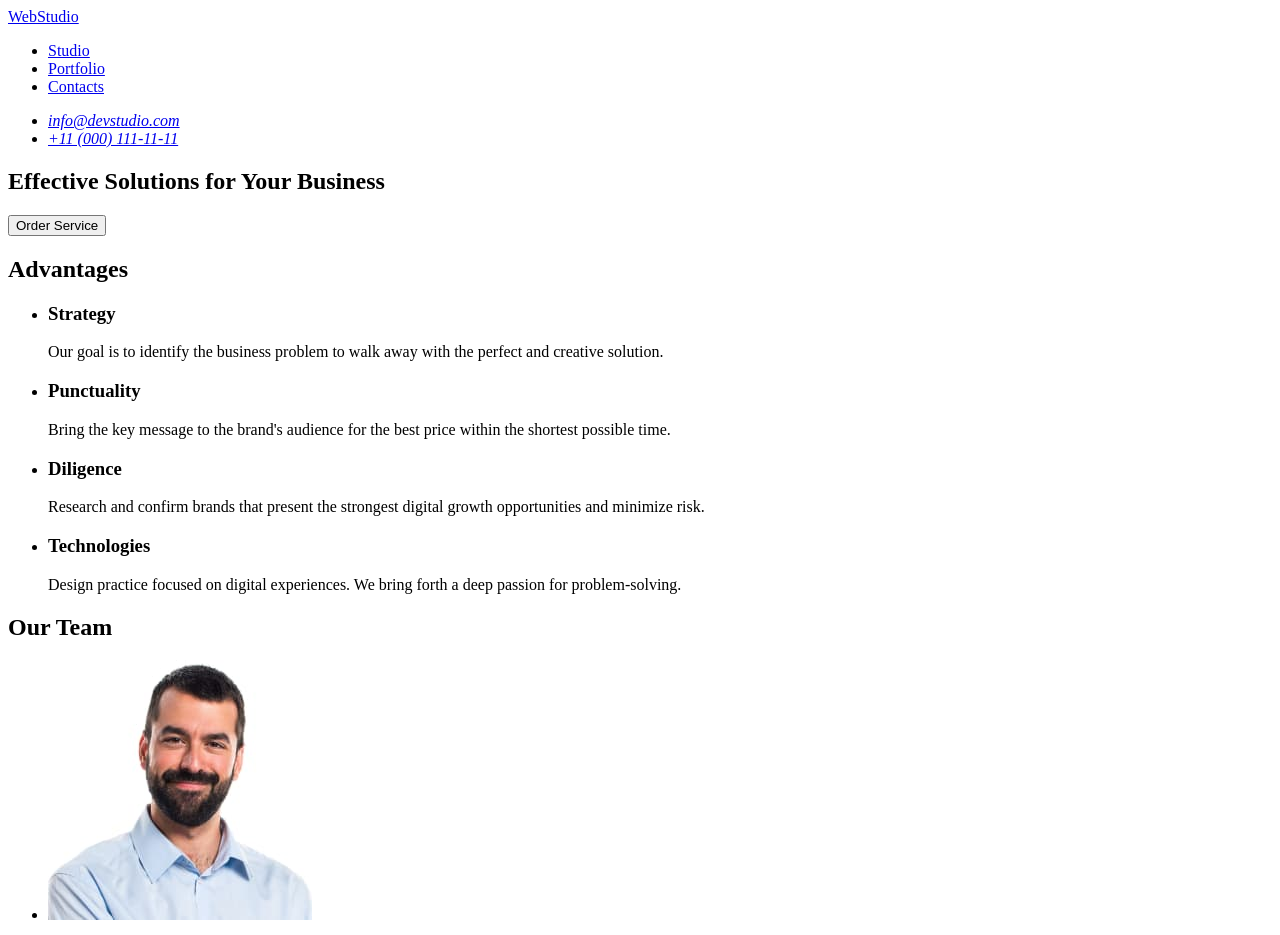
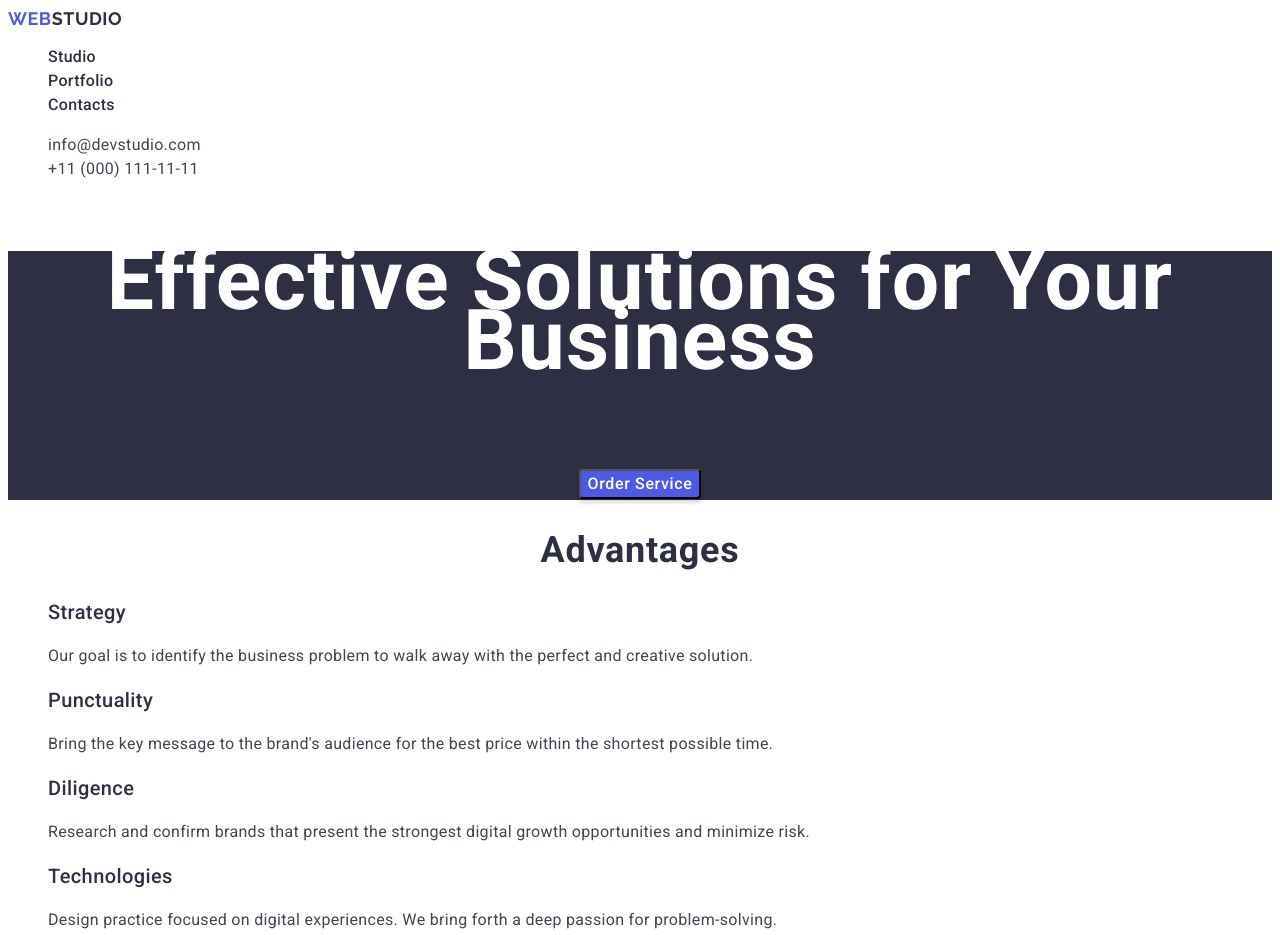
Before and after one commit to YeVlad/goit-markup-hw-02, a plain HTML site: page index.html in a window 1280 px wide. Shown: the top 935 px of the page. Drawn offline with Linux system fonts and the light colour scheme.

Commit message:
Maybe finish 2

```diff
--- a/css/styles.css
+++ b/css/styles.css
@@ -0,0 +1,139 @@
+.logo-word {
+  font-family: Raleway;
+  font-size: 18px;
+  font-style: normal;
+  font-weight: 700;
+  line-height: 21px;
+  letter-spacing: 0.54px;
+  text-transform: uppercase;
+  text-decoration: none;
+}
+.logo-word .logo-piece {
+  color: #4d5ae5;
+}
+.logo-word .logo-piece-up {
+  color: #2e2f42;
+}
+.logo-word .logo-piece-down {
+  color: #f4f4fd;
+}
+
+/*Header*/
+header {
+  background-color: #ffffff;
+}
+
+ul {
+  list-style: none;
+}
+a {
+  text-decoration: none;
+}
+
+nav .link {
+  color: #2e2f42;
+  font-family: Roboto;
+  font-size: 16px;
+  font-style: normal;
+  font-weight: 500;
+  line-height: 24px;
+  letter-spacing: 0.32px;
+}
+
+address .contact {
+  color: #434455;
+  font-family: Roboto;
+  font-size: 16px;
+  font-style: normal;
+  font-weight: 400;
+  line-height: 24px;
+  letter-spacing: 0.32px;
+}
+
+/***********/
+
+/*Main*/
+main {
+  background-color: #ffffff;
+}
+
+h2 {
+  color: #2e2f42;
+  text-align: center;
+  font-family: Roboto;
+  font-size: 36px;
+  font-style: normal;
+  font-weight: 700;
+  line-height: 40px;
+  letter-spacing: 0.72px;
+  text-transform: capitalize;
+}
+
+h3 {
+  color: #2e2f42;
+  font-family: Roboto;
+  font-size: 20px;
+  font-style: normal;
+  font-weight: 500;
+  line-height: 24px;
+  letter-spacing: 0.4px;
+}
+
+p {
+  color: #434455;
+  font-family: Roboto;
+  font-size: 16px;
+  font-style: normal;
+  font-weight: 400;
+  line-height: 24px;
+  letter-spacing: 0.32px;
+}
+
+.hero {
+  background-color: #2e2f42;
+  color: #fff;
+  text-align: center;
+  font-family: Roboto;
+  font-size: 56px;
+  font-style: normal;
+  font-weight: 700;
+  line-height: 60px;
+  letter-spacing: 1.12px;
+}
+
+.hero-button {
+  border-radius: 4px;
+  background: #4d5ae5;
+  box-shadow: 0px 4px 4px 0px rgba(0, 0, 0, 0.15);
+
+  color: #fff;
+  font-family: Roboto;
+  font-size: 16px;
+  font-style: normal;
+  font-weight: 500;
+  line-height: 24px;
+  letter-spacing: 0.64px;
+}
+
+.team-list {
+  background-color: #f4f4fd;
+}
+
+/***********/
+
+/*Fotter*/
+footer {
+  background-color: #2e2f42;
+}
+
+footer > p {
+  color: #f4f4fd;
+  font-family: Roboto;
+  font-size: 16px;
+  font-style: normal;
+  font-weight: 400;
+  line-height: 24px;
+  letter-spacing: 0.32px;
+}
+
+/***********/
--- a/index.html
+++ b/index.html
@@ -5,23 +5,36 @@
     <meta name="viewport" content="width=device-width, initial-scale=1.0" />
     <title>Main Page</title>
     <link rel="stylesheet" href="./css/styles.css" />
+    <link rel="preconnect" href="https://fonts.googleapis.com" />
+    <link rel="preconnect" href="https://fonts.gstatic.com" crossorigin />
+    <link
+      href="https://fonts.googleapis.com/css2?family=Raleway:wght@700&display=swap"
+      rel="stylesheet"
+    />
+    <link
+      href="https://fonts.googleapis.com/css2?family=Roboto:wght@400;500;700&display=swap"
+      rel="stylesheet"
+    />
   </head>
   <body>
     <header>
       <!---->
       <!--NAV-->
       <nav>
-        <a href="./index.html">WebStudio </a>
+        <a href="./index.html" class="logo-word"
+          ><span class="logo-piece">Web</span
+          ><span class="logo-piece-up">Studio</span></a
+        >
 
         <ul>
           <li>
-            <a href="#">Studio</a>
+            <a class="link" href="#">Studio</a>
           </li>
           <li>
-            <a href="#">Portfolio</a>
+            <a class="link" href="#">Portfolio</a>
           </li>
           <li>
-            <a href="#">Contacts</a>
+            <a class="link" href="#">Contacts</a>
           </li>
         </ul>
       </nav>
@@ -29,10 +42,12 @@
       <address>
         <ul>
           <li>
-            <a href="mailto:info@devstudio.com">info@devstudio.com</a>
+            <a class="contact" href="mailto:info@devstudio.com"
+              >info@devstudio.com</a
+            >
           </li>
           <li>
-            <a href="tel:+110001111111">+11 (000) 111-11-11</a>
+            <a class="contact" href="tel:+110001111111">+11 (000) 111-11-11</a>
           </li>
         </ul>
       </address>
@@ -41,9 +56,9 @@
     <main>
       <!---->
       <!--Big block-->
-      <section>
+      <section class="hero">
         <h1>Effective Solutions for Your Business</h1>
-        <button type="button">Order Service</button>
+        <button class="hero-button" type="button">Order Service</button>
       </section>
       <!--4p with h3-->
       <section>
@@ -81,7 +96,7 @@
       </section>
 
       <!--Team-->
-      <section>
+      <section class="team-list">
         <h2>Our Team</h2>
         <ul>
           <li>
@@ -154,7 +169,10 @@
     </main>
     <footer>
       <!---->
-      <a href="./index.html">WebStudio </a>
+      <a href="./index.html" class="logo-word"
+        ><span class="logo-piece">Web</span
+        ><span class="logo-piece-down">Studio</span></a
+      >
       <p>
         Increase the flow of customers and sales for your business with digital
         marketing & growth solutions.
```
